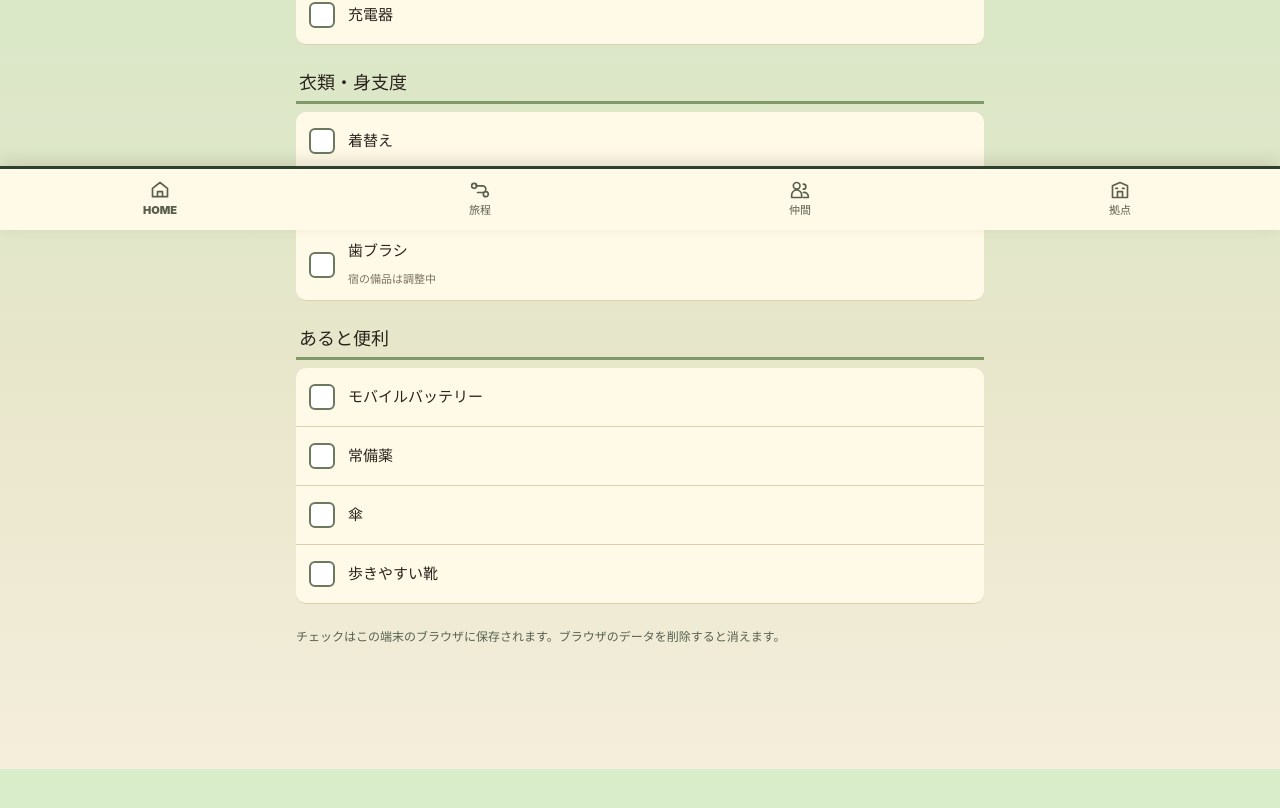
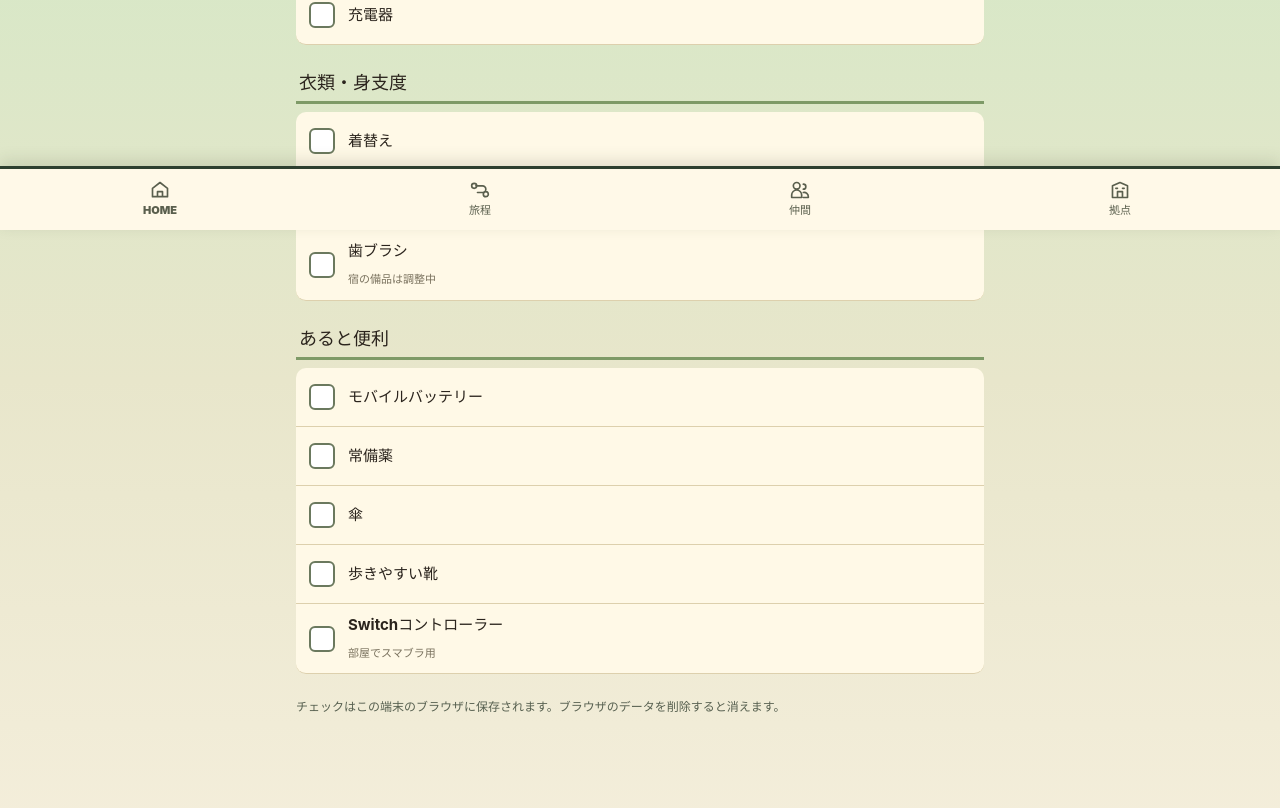
Before and after one commit to eiji-dent/itumen, a React (Vite) app: page /packing in a window 1280 px wide. Shown: the part 570-1378 px from the top of the page. Before the commit the page ends 1339 px from the top, so only its background shows below. Built offline with nearby package versions, Linux system fonts and the light colour scheme.

Commit message:
Add Smash Bros night plan and Switch controller

```diff
--- a/src/data/events.ts
+++ b/src/data/events.ts
@@ -13,6 +13,7 @@ export const events:Event[]=[
  make('day1',60,'d1-free','自由行動','夕方','温泉・テニス・ラジコンなどの候補。',{details:['設備・利用条件は調整中。','18:30にたかひろが合流予定。'],icon:'sparkle'}),
  make('day1',70,'d1-takahiro-join','たかひろ集合','18:30','たかひろが合流予定。集合場所は調整中。',{status:'confirmed',timePrecision:'exact',startAt:'2026-10-11T18:30:00+09:00',participantIds:['takahiro'],details:['確認済みなのは集合時刻です。時計だけでは到着済みと判定しません。'],source:{source:'2026-09-30の利用者指定',checkedAt:'2026-09-30',note:'DAY1の18:30集合'},icon:'meeting'}),
  make('day1',80,'d1-dinner','夜ご飯','18:30合流後','たかひろと合流次第、NASPAの夕食ビュッフェへ。',{status:'confirmed',timePrecision:'after',participantIds:allMembers,spotId:'naspa',reservationId:'naspa',details:['O’s Diningの10月公式案内：17:30～20:00、最終入場19:30。日による変更あり。','ローストビーフと職人が握る寿司は10月の公式メニューに掲載。提供内容は当日変更される場合があります。','グループの食事開始時刻と利用人数は予約画面からは確認できません。'],source:{source:'2026-10-01の利用者指定／NASPA公式O’s Dining 2026年10月案内／一休.com予約画面',checkedAt:'2026-10-01',note:'18:30合流後に夕食予定。営業時間と食事開始時刻は別'},icon:'meal'}),
+ make('day1',85,'d1-smash','部屋でスマブラ','夜','夜は部屋でスマブラ。開始時刻は調整中。',{status:'confirmed',participantIds:allMembers,spotId:'naspa',details:['Switchコントローラーを持参。Switch本体・スマブラのソフトの持参担当は調整中。'],source:{source:'2026-10-01の利用者指定',checkedAt:'2026-10-01',note:'夜は部屋でスマブラ。コントローラーを持参'},icon:'sparkle'}),
  make('day1',90,'d1-party','部屋飲み','夜','6人で過ごす夜の予定。',{status:'pending',participantIds:allMembers,details:['部屋・持ち寄り・開始時刻は調整中。'],icon:'sparkle'}),
  make('day2',10,'d2-breakfast','朝ごはん','朝','NASPAの朝食ビュッフェ。利用時刻は調整中。',{status:'confirmed',spotId:'naspa',reservationId:'naspa',details:['O’s Diningの10月公式案内：7:00～9:30、最終入場9:00。日による変更あり。','釣り場10:00着に向け、朝食・チェックアウト・移動の時間配分は調整中。'],source:{source:'利用者提供の一休.com予約画面／NASPA公式O’s Dining 2026年10月案内',checkedAt:'2026-10-01',note:'朝食付きプラン。利用開始時刻は未定'},icon:'meal'}),
  make('day2',20,'d2-checkout','チェックアウト','10:00まで','NASPAを出発し、釣り場には10:00着予定。',{status:'confirmed',timePrecision:'period',spotId:'naspa',reservationId:'naspa',details:['予約画面ではチェックアウトが10:00までと表示。','釣り場に10:00着のため、実際には早めのチェックアウトが必要。出発時刻と交通手段は調整中。'],source:{source:'利用者提供の一休.com予約画面／2026-10-01の利用者指定',checkedAt:'2026-10-01',note:'チェックアウト期限と10:00現地着は別'},icon:'hotel'}),
--- a/src/data/packing.ts
+++ b/src/data/packing.ts
@@ -2,5 +2,5 @@ export type PackingItem={id:string;category:'必需品'|'衣類・身支度'|'
 export const packingItems:PackingItem[]=[
  {id:'wallet',category:'必需品',label:'財布',note:null}, {id:'phone',category:'必需品',label:'スマートフォン',note:null}, {id:'charger',category:'必需品',label:'充電器',note:null},
  {id:'clothes',category:'衣類・身支度',label:'着替え',note:null}, {id:'underwear',category:'衣類・身支度',label:'下着',note:null}, {id:'toothbrush',category:'衣類・身支度',label:'歯ブラシ',note:'宿の備品は調整中'},
- {id:'battery',category:'あると便利',label:'モバイルバッテリー',note:null}, {id:'medicine',category:'あると便利',label:'常備薬',note:null}, {id:'umbrella',category:'あると便利',label:'傘',note:null}, {id:'shoes',category:'あると便利',label:'歩きやすい靴',note:null},
+ {id:'battery',category:'あると便利',label:'モバイルバッテリー',note:null}, {id:'medicine',category:'あると便利',label:'常備薬',note:null}, {id:'umbrella',category:'あると便利',label:'傘',note:null}, {id:'shoes',category:'あると便利',label:'歩きやすい靴',note:null}, {id:'switch-controller',category:'あると便利',label:'Switchコントローラー',note:'部屋でスマブラ用'},
 ].map((x,i)=>({...x,order:i+1,suggested:true})) as PackingItem[];
--- a/src/data/trip.ts
+++ b/src/data/trip.ts
@@ -1,5 +1,5 @@
 export const trip = {
-  id: 'itsumen-yuzawa-2026', title: 'いつメン越後湯沢旅行 2026', startDate: '2026-10-11', endDate: '2026-10-12', timezone: 'Asia/Tokyo', baseSpotId: 'naspa', updatedAt: '2026-10-01', updateSummary: '集合・釣り場到着・駅散策とNASPAの食事案内を更新。未確認事項は調整中です。', schemaVersion: 1,
+  id: 'itsumen-yuzawa-2026', title: 'いつメン越後湯沢旅行 2026', startDate: '2026-10-11', endDate: '2026-10-12', timezone: 'Asia/Tokyo', baseSpotId: 'naspa', updatedAt: '2026-10-01', updateSummary: 'DAY1夜のスマブラ予定と持ち物にSwitchコントローラーを追加。開始時刻などは調整中です。', schemaVersion: 1,
 } as const;
 export type DayId = 'day1' | 'day2';
 export type PlanStatus = 'confirmed' | 'tentative' | 'pending' | 'cancelled';
```
